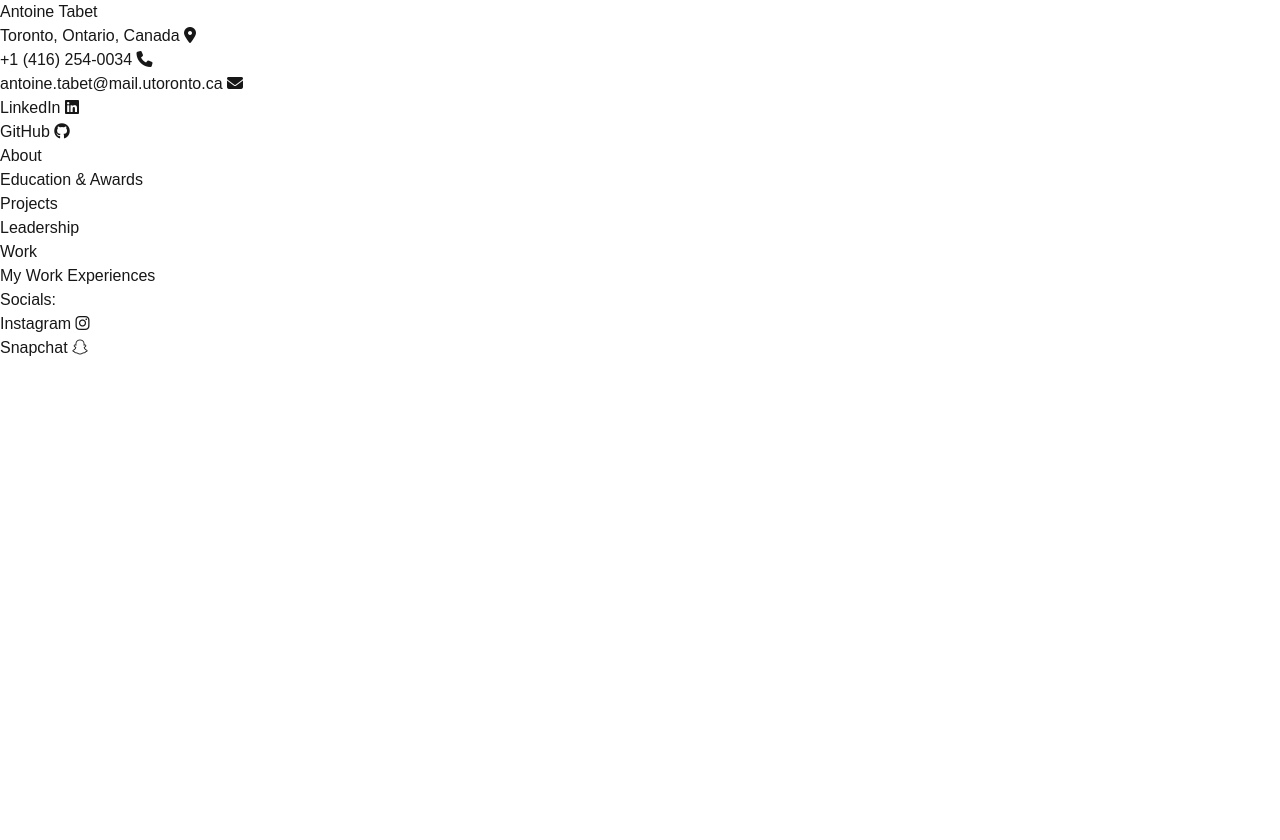
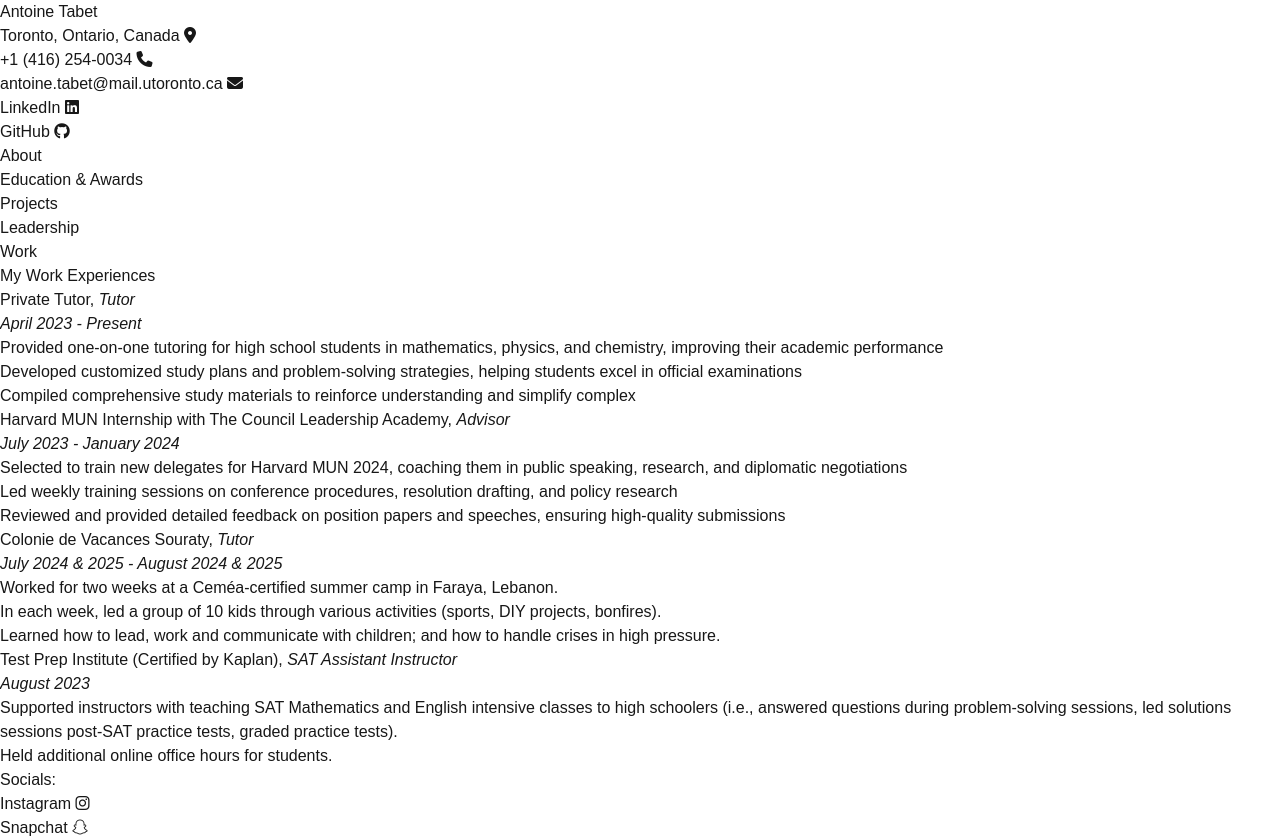
Before and after one commit to tabetant/my-portfolio, a Next.js app: page /work in a window 1280 px wide. Before the commit the page ends 800 px from the top, so only its background shows below. Built offline with nearby package versions, Linux system fonts and the light colour scheme.

Commit message:
draft work page

```diff
--- a/src/app/work/page.tsx
+++ b/src/app/work/page.tsx
@@ -1,5 +1,51 @@
 export default function EduPage() {
     return (
-        <h1 className='text-center text-black'>My Work Experiences</h1>
+        <div className='text-black' >
+            <h1 className='text-center text-black'>My Work Experiences</h1>
+            <div id="tutoring">
+                <h4>Private Tutor, <em>Tutor <div>April 2023 - Present</div></em></h4>
+                <ul>
+                    <li>Provided one-on-one tutoring for high school students in mathematics, physics, and
+                        chemistry, improving their academic performance</li>
+                    <li>Developed customized study plans and problem-solving strategies, helping students excel
+                        in official examinations</li>
+                    <li>Compiled comprehensive study materials to reinforce understanding and simplify complex
+                    </li>
+                </ul>
+            </div>
+            <div id="HMUN24">
+                <h4>Harvard MUN Internship with The Council Leadership Academy, <em>Advisor<div>July 2023 -
+                    January 2024</div></em></h4>
+                <ul>
+                    <li>Selected to train new delegates for Harvard MUN 2024, coaching them in public speaking,
+                        research, and diplomatic negotiations</li>
+                    <li>Led weekly training sessions on conference procedures, resolution drafting, and policy
+                        research</li>
+                    <li>Reviewed and provided detailed feedback on position papers and speeches, ensuring
+                        high-quality submissions</li>
+                </ul>
+            </div>
+            <div id="CVS">
+                <h4>Colonie de Vacances Souraty, <em>Tutor<div>July 2024 & 2025 - August 2024 & 2025</div></em>
+                </h4>
+                <ul>
+                    <li>Worked for two weeks at a Ceméa-certified summer camp in Faraya, Lebanon.</li>
+                    <li>In each week, led a group of 10 kids through various activities (sports, DIY projects,
+                        bonfires).</li>
+                    <li>Learned how to lead, work and communicate with children; and how to handle crises in
+                        high pressure.</li>
+                </ul>
+            </div>
+            <div id="Kaplan">
+                <h4>Test Prep Institute (Certified by Kaplan), <em>SAT Assistant Instructor<div>August 2023
+                </div></em></h4>
+                <ul>
+                    <li>Supported instructors with teaching SAT Mathematics and English intensive classes to
+                        high schoolers (i.e., answered questions during problem-solving sessions, led solutions
+                        sessions post-SAT practice tests, graded practice tests).</li>
+                    <li>Held additional online office hours for students.</li>
+                </ul>
+            </div>
+        </div >
     )
 }
```
